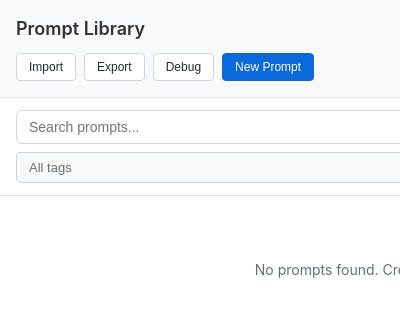
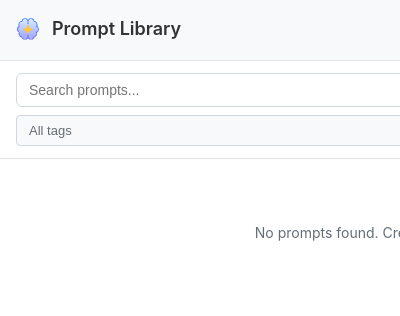
Before and after one commit to sergemazille/ai-prompt-injector, a browser extension: page popup.html in a window 400 px wide. Shown: the top 316 px of the page. Drawn offline with Linux system fonts and the light colour scheme.

Commit message:
Enhance header layout in popup
- Introduced a flexbox layout for the header to improve alignment and spacing.
- Added a title section with an icon for better visual representation.
- Adjusted margin for the title to ensure proper spacing within the header.

```diff
--- a/popup.css
+++ b/popup.css
@@ -27,12 +27,28 @@ header {
   padding: 16px;
   border-bottom: 1px solid #e1e5e9;
   background: #f8f9fa;
+  display: flex;
+  justify-content: space-between;
+  align-items: flex-start;
+}
+
+.header-title-section {
+  display: flex;
+  align-items: center;
+  gap: 12px;
+  flex: 1;
 }
 
 h1 {
   font-size: 18px;
   font-weight: 600;
-  margin-bottom: 12px;
+  margin: 0;
+}
+
+.header-icon {
+  width: 24px;
+  height: 24px;
+  flex-shrink: 0;
 }
 
 .header-actions {
--- a/popup.html
+++ b/popup.html
@@ -8,7 +8,10 @@
 <body>
   <div class="container">
     <header>
-      <h1>Prompt Library</h1>
+      <div class="header-title-section">
+        <img src="icons/icon48.png" alt="Prompt Library Icon" class="header-icon">
+        <h1>Prompt Library</h1>
+      </div>
       <div class="header-actions">
         <button id="import-btn" title="Import prompts">Import</button>
         <button id="export-btn" title="Export prompts">Export</button>
```
